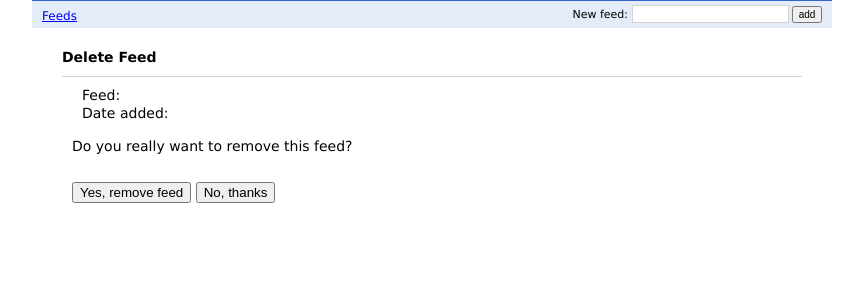
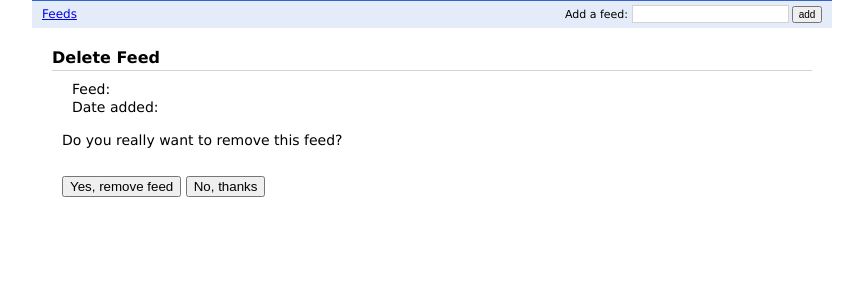
Before and after one commit to metachris/feedmailer, a Django app: template app/templates/feeds_delete.html in a window 1280 px wide. Shown: the part 39-339 px from the top of the page, without its empty margins (208-1071 px from the left). Run offline with Django 3.2, Linux system fonts and the light colour scheme; the template is opened without the code that fills it, so the values that code supplies are empty.

Commit message:
minor user interface updates

```diff
--- a/app/static/main.css
+++ b/app/static/main.css
@@ -1,6 +1,10 @@
 h2 {
     font-size:18px;
     margin-bottom:20px;
+}
+
+h3 {
+    font-size:16px;
 }
 
 body {
@@ -56,7 +60,7 @@
 #content {
     font-size:14px;
     margin-top:20px;
-    padding:0px 30px;
+    padding:0px 20px;
 }
 
 #footer {
@@ -71,4 +75,9 @@
 /* Specific Styles */
 #addfeed_main {
     margin-top:40px;
+    text-align:center;
 }
+
+#feedlist {
+    border:1px solid lightgray;
+}
--- a/app/templates/base.html
+++ b/app/templates/base.html
@@ -20,10 +20,10 @@
         </div>
 
         <div id="nav">
-            <div style="float:left; padding-top:2px;"><a href="/feeds">Feeds</a></div>
+            <div style="float:left; padding-top:0px;"><a href="/feeds">Feeds</a></div>
             <div style="text-align:right; font-size:11px;">
                 <form action="/feeds" method="post">
-                    New feed: <input type="text" name="uri" style="border:1px solid lightgray; height:18px; margin:0px; padding:0px; font-size:12px;" />
+                    Add a feed: <input type="text" name="uri" style="border:1px solid lightgray; height:18px; margin:0px; padding:0px; font-size:12px;" />
                     <input type="submit" style=" height:17px; width:30px; margin:0px; padding:0px; font-size:10px;" value="add" />
                 </form>
             </div>
--- a/app/templates/feeds_delete.html
+++ b/app/templates/feeds_delete.html
@@ -1,7 +1,7 @@
 {% extends "base.html" %}
 {% block content %}
 
-    <div style="height:20px;">
+    <div style="height:14px;">
         <h3>Delete Feed</h3>
     </div>
     <hr>
--- a/app/templates/feeds_settings.html
+++ b/app/templates/feeds_settings.html
@@ -7,7 +7,7 @@
     }
 </script>
 
-    <div style="height:20px;">
+    <div style="height:14px;">
         <div style="float:left;"><h3>Feed Settings</h3></div>
         <div style="text-align:right;">
             <form action="/feeds/delete/{{ feed.key }}" method="post">
```
Also changed, not shown: app/templates/feeds.html (+5 -9 lines), 1 other file.
